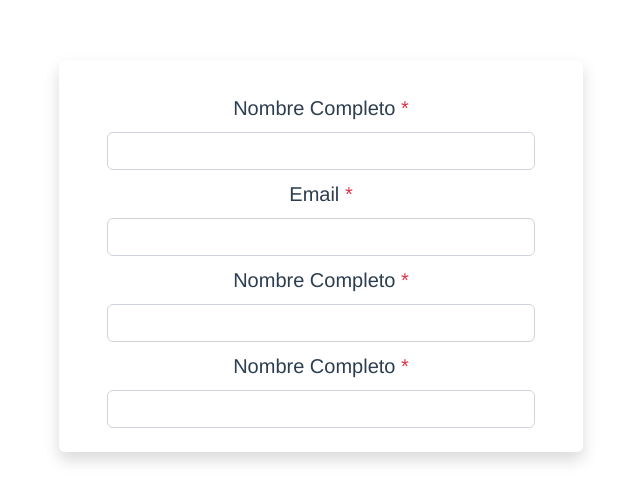
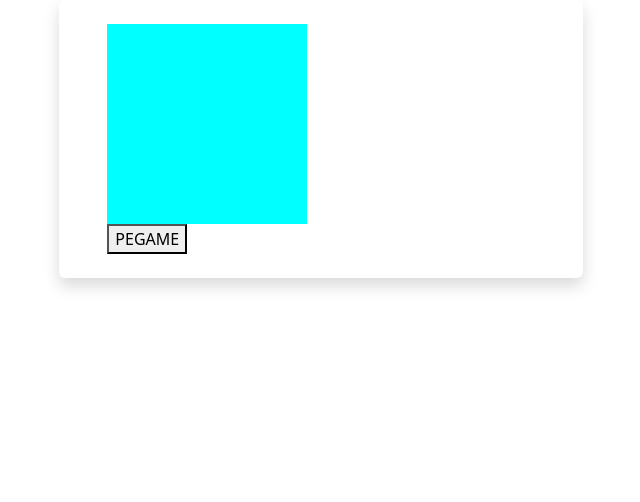
Before and after one commit to Joohny007/TFG_Joan, a Vue app: page / in a window 1280 px wide. Shown: the top 502 px of the page, without its empty margins (319-959 px from the left). Built offline with nearby package versions, Linux system fonts and the light colour scheme.

Commit message:
nextQuestion

```diff
--- a/src/App.vue
+++ b/src/App.vue
@@ -22,12 +22,12 @@ export default {
 </script>
 
 <style>
-#app {
+/* #app {
   font-family: Avenir, Helvetica, Arial, sans-serif;
   -webkit-font-smoothing: antialiased;
   -moz-osx-font-smoothing: grayscale;
   text-align: center;
   color: #2c3e50;
   margin-top: 60px;
-}
+} */
 </style>
--- a/src/components/Questions_home.vue
+++ b/src/components/Questions_home.vue
@@ -1,5 +1,11 @@
 <template>
-  <form id="form_box">
+  <div id="p1" class="blue-square "  style="width:200px; height: 200px; background-color: aqua;"></div>
+  <div id="p2" class="red-square "  style="width:200px; height: 200px; background-color: tomato; display:none"></div>
+  <button type="button" @click="nextQuestion()">PEGAME</button>
+
+
+
+  <!-- <form id="form_box">
     <div class="row">
       <div class="col-12 form-group">
         <label class="col-form-label col-form-label-lg">Nombre Completo <span class="text-danger">*</span></label>
@@ -18,13 +24,19 @@
         <input type="text" class="form-control form control-lg">
       </div>
     </div>
-  </form>
+  </form> -->
 </template>
 
   <script>
 
   export default {
     name: 'Questions_home',
+    methods: {
+    nextQuestion: function(){
+      document.getElementById("p1").style.display="none"
+      document.getElementById("p2").style.display="block"
+    }
+  }
 
   }
   </script>
```
